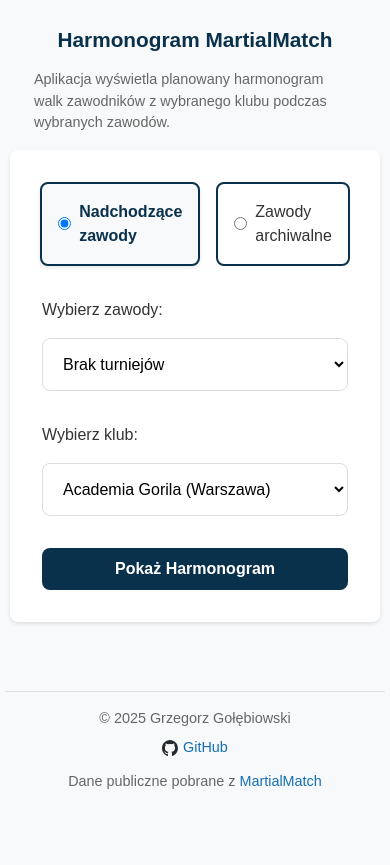
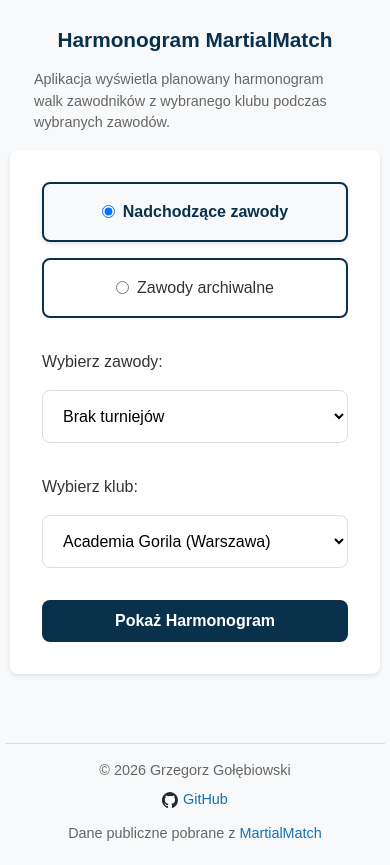
Before and after one commit to gregg127/martialmatch-scraper, a FastAPI app: page / in a window 390 px wide. Before the commit the page ends 789 px from the top, so only its background shows below. Run offline with FastAPI, Linux system fonts and the light colour scheme; data that the repository does not hold is empty.

Commit message:
Fix mobile horizontal scroll, stack radio buttons vertically, update footer year
Co-Authored-By: Claude Sonnet 4.6 <noreply@anthropic.com>

```diff
--- a/app/webapp/static/css/style.css
+++ b/app/webapp/static/css/style.css
@@ -339,6 +339,16 @@ button {
         padding: 10px;
     }
 
+    /* Radio Group */
+    .radio-group {
+        flex-direction: column;
+        align-items: stretch;
+    }
+
+    .radio-label {
+        max-width: 100%;
+    }
+
     /* Header Adjustments */
     h1 {
         font-size: var(--font-large);
@@ -375,7 +385,6 @@ button {
         padding: 10px;
         overflow-x: auto;
         -webkit-overflow-scrolling: touch;
-        margin: 0 -10px;
     }
 
     .schedule-container h3 {
--- a/app/webapp/templates/index.html
+++ b/app/webapp/templates/index.html
@@ -63,7 +63,7 @@
     </div>
     <footer class="footer">
       <div class="footer-content">
-        <p>© 2025 Grzegorz Gołębiowski</p>
+        <p>© 2026 Grzegorz Gołębiowski</p>
         <p>
           <a
             href="https://github.com/gregg127"
```
